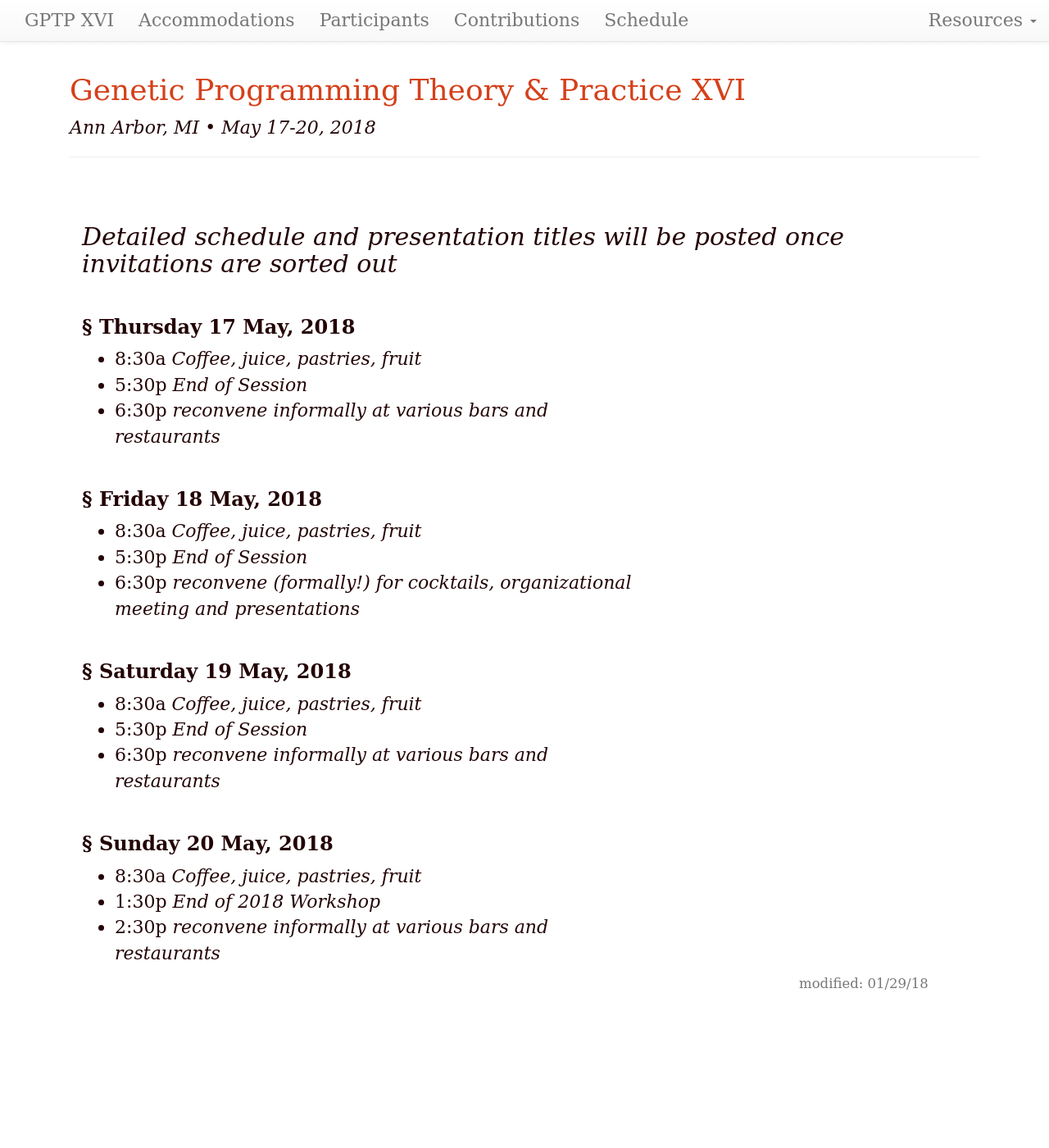
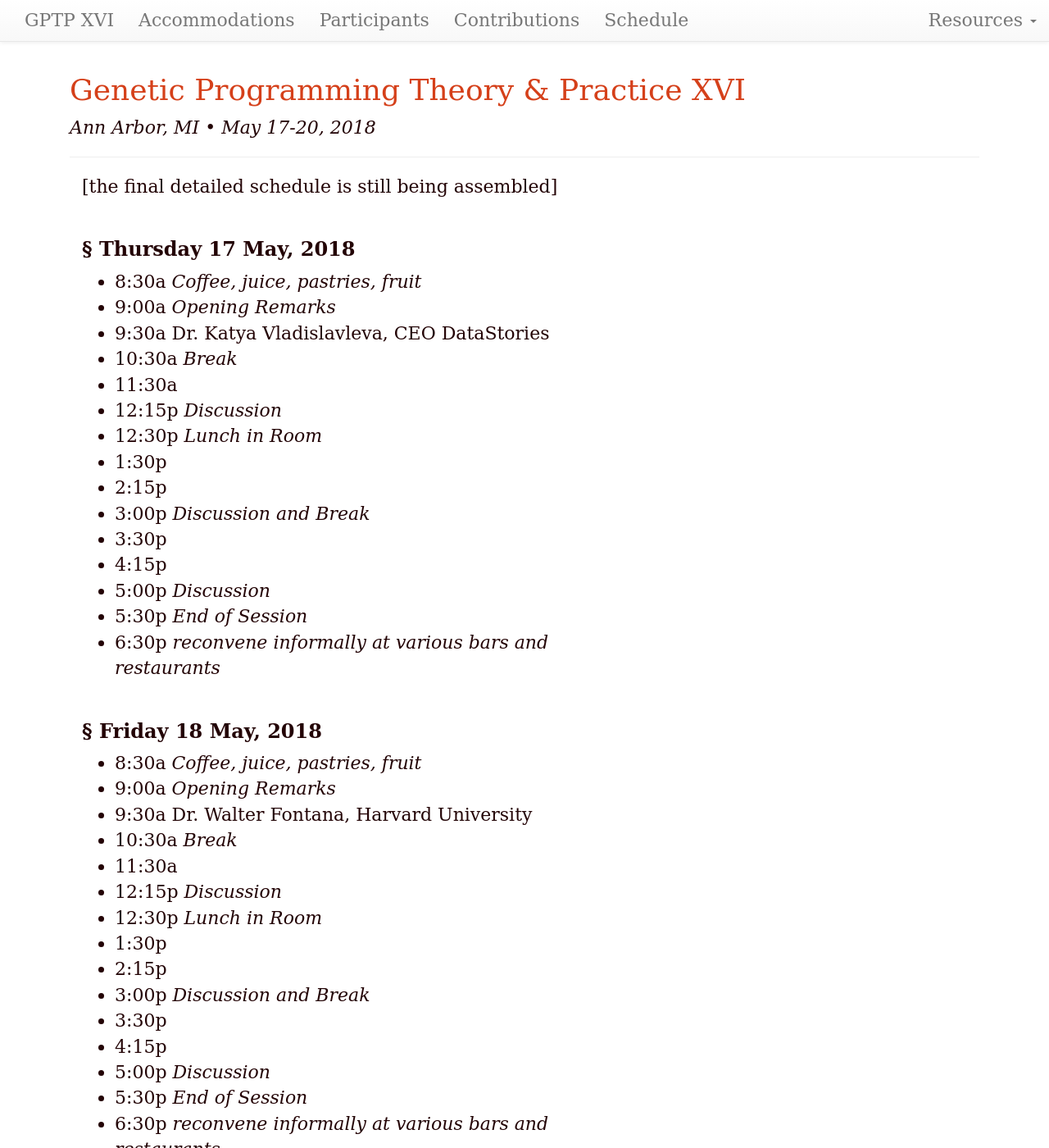
Before and after one commit to GPTP-workshop/gptp-workshop.github.io, a Jekyll site: the page built from schedule.md, in a window 1280 px wide and 1400 px high. Shown: the whole window at 82% size. Built offline with Jekyll 4.4.1, drawn with Linux system fonts in a browser that asks for light colours; our own code applies the rules of GitHub Pages for plain Markdown files; some of the changed text lies outside the part shown.

Commit message:
schedule template, some fixes in attendees

```diff
--- a/schedule.md
+++ b/schedule.md
@@ -1,32 +1,71 @@
 ---
 layout: default
-updated: "January 29, 2018"
+updated: "May 5, 2018"
 roman: "XVI"
 dates: "May 17-20, 2018"
 ---
 
-## Detailed schedule and presentation titles will be posted once invitations are sorted out
+[the final detailed schedule is still being assembled]
 
 ### Thursday 17 May, 2018
+- 8:30a _Coffee, juice, pastries, fruit_
+- 9:00a _Opening Remarks_
+- 9:30a Dr. Katya Vladislavleva, CEO DataStories
+- 10:30a _Break_
+- 11:30a
+- 12:15p _Discussion_
+- 12:30p _Lunch in Room_
+- 1:30p
+- 2:15p
+- 3:00p _Discussion and Break_
+- 3:30p
+- 4:15p
+- 5:00p _Discussion_
+- 5:30p _End of Session_
+- 6:30p _reconvene informally at various bars and restaurants_
 
+### Friday 18 May, 2018
 - 8:30a _Coffee, juice, pastries, fruit_
+- 9:00a _Opening Remarks_
+- 9:30a Dr. Walter Fontana, Harvard University
+- 10:30a _Break_
+- 11:30a
+- 12:15p _Discussion_
+- 12:30p _Lunch in Room_
+- 1:30p
+- 2:15p
+- 3:00p _Discussion and Break_
+- 3:30p
+- 4:15p
+- 5:00p _Discussion_
 - 5:30p _End of Session_
 - 6:30p _reconvene informally at various bars and restaurants_
 
 
-### Friday 18 May, 2018
-- 8:30a _Coffee, juice, pastries, fruit_
-- 5:30p _End of Session_
-- 6:30p _reconvene (formally!) for cocktails, organizational meeting and presentations_
-
-
 ### Saturday 19 May, 2018
 - 8:30a _Coffee, juice, pastries, fruit_
+- 9:00a _Opening Remarks_
+- 9:30a Dr. Marco Tomassini, University of Lausanne
+- 10:30a _Break_
+- 11:30a
+- 12:15p _Discussion_
+- 12:30p _Lunch in Room_
+- 1:30p
+- 2:15p
+- 3:00p _Discussion and Break_
+- 3:30p
+- 4:15p
+- 5:00p _Discussion_
 - 5:30p _End of Session_
 - 6:30p _reconvene informally at various bars and restaurants_
 
-
 ### Sunday 20 May, 2018
 - 8:30a _Coffee, juice, pastries, fruit_
-- 1:30p _End of 2018 Workshop_
-- 2:30p _reconvene informally at various bars and restaurants_
+- 9:00a _Closing Remarks_
+- 9:30a
+- 10:30a _Break_
+- 11:30a
+- 12:15p _Discussion_
+- 12:30p _Lunch in Room_
+- 1:30p *OFFICIAL END OF WORKSHOP*
+- 2:00p _reconvene informally at various bars and restaurants_
```
Also changed, not shown: attendees.md (+2 -2 lines).
